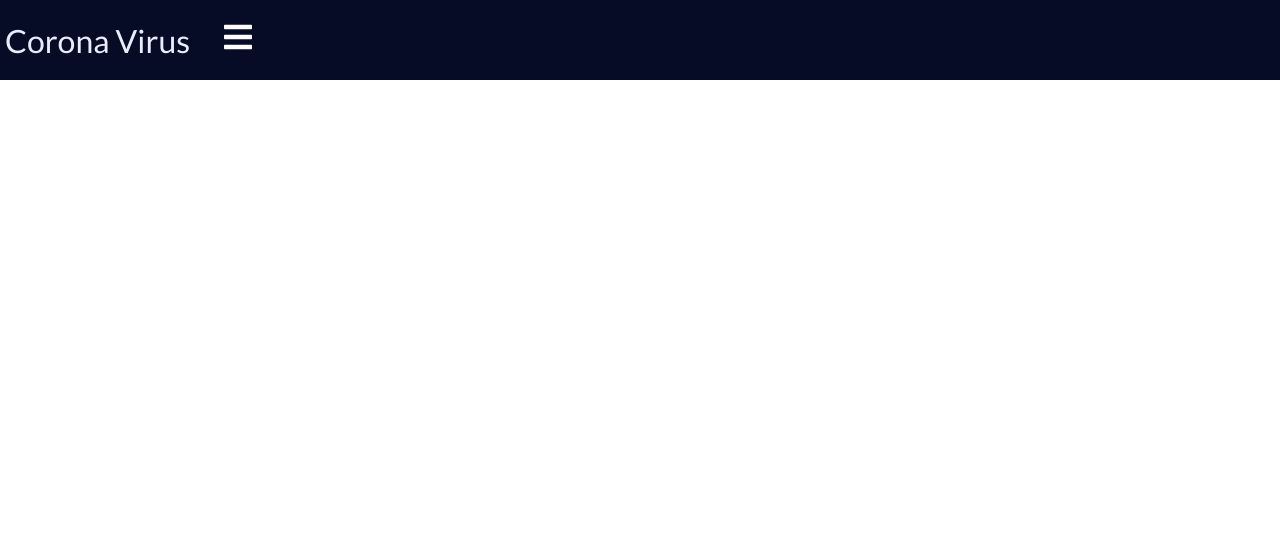
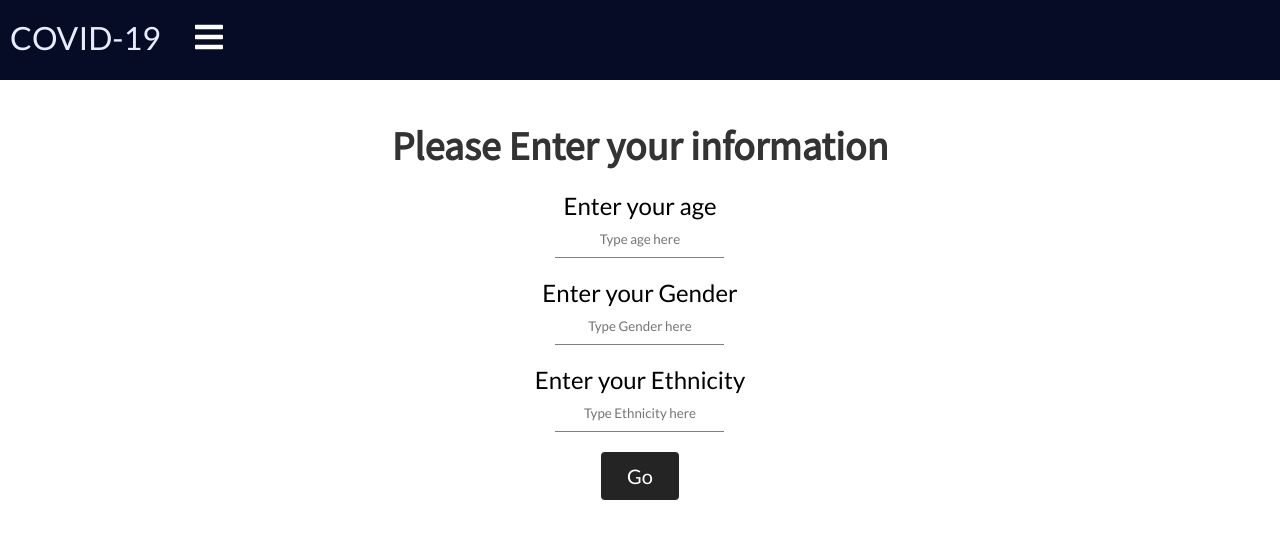
Before and after one commit to neberhardt123/coronaapp, a React (Create React App) app: page /test in a window 1280 px wide. Shown: the top 538 px of the page. Built offline with nearby package versions, Linux system fonts and the light colour scheme.

Commit message:
fixed menu

```diff
--- a/src/App.css
+++ b/src/App.css
@@ -1,4 +1,5 @@
 @import url('https://fonts.googleapis.com/css2?family=Lato&display=swap');
+@import url('https://fonts.googleapis.com/css2?family=Source+Sans+Pro');
 
 * {
   box-sizing: border-box;
@@ -7,10 +8,47 @@
   font-family:'Lato', sans-serif;
 }
 
+body {
+  background-color:#d5d6dd;
+  background-color:white;
+}
 .home, .Graphs {
+  border:1px solid white;
   display:flex;
   height:70vh;
   flex-direction:column;
   align-items:center;
-  font-size:2rem;
+  font-size:1.5rem;
+  align-content:center;
 }
+.home h1 {
+  font-family:'Source Sans Pro';
+  font-weight:bold;
+  padding:20px;
+  font-size:2.5rem;
+  color:#333333;
+}
+
+.item {
+  margin-top:10px;
+  padding:10px;
+  text-align:center;
+  background-color:#f2f2f2;
+  background-color:white;
+  border-radius:5px;
+  /*
+  -webkit-box-shadow: 0px 7px 15px -3px rgba(0,0,0,0.75);
+  moz-box-shadow: 0px 7px 15px -3px rgba(0,0,0,0.75);
+  box-shadow: 0px 7px 15px -3px rgba(0,0,0,0.75);
+  */
+
+}
+
+.input {
+  padding:10px;
+  margin-bottom:20px;
+  border:none;
+  border-bottom:1px solid gray;
+  background:none;
+  text-align:center;
+}
--- a/src/App.js
+++ b/src/App.js
@@ -2,7 +2,7 @@ import './App.css';
 import Navbar from './components/Navbar';
 import { BrowserRouter as Router, Switch, Route } from 'react-router-dom';
 import Home from './pages/Home'
-import Graphs from './pages/Graphs'
+import Test from './pages/Test'
 
 function App() {
 
@@ -13,7 +13,7 @@ function App() {
           <Switch>
           //navbar
             <Route path='/' exact component={Home} />
-            <Route path='/graphs' component={Graphs} />
+            <Route path='/test' component={Test} />
           </Switch>
       </Router>
     </>
--- /dev/null
+++ b/src/components/Button.css
@@ -0,0 +1,99 @@
+:root {
+	--primary: #fff;
+}
+
+.btn {
+	padding: 8px 20px;
+	border-radius: 4px;
+	outline:none;
+	border:none;
+	cursor:pointer;
+	white-space: nowrap;
+}
+
+.btn--primary {
+	background-color:var(--primary);
+	color: #242424;
+	border: 1px solid var(--primary);
+}
+
+.btn--outline {
+	background-color:transparent;
+	color:#fff;
+	padding: 8px 20px;
+	border: 1px solid var(--primary);
+	transition: all 0.3s ease-out;
+}
+
+.btn-medium {
+	padding: 8px 20px;
+	font-size:18px;
+}
+
+.btn--large {
+	padding:12px 26px;
+	font-size: 20px;
+
+}
+
+.btn--mobile {
+	text-align:center;
+	border-radius: 4px;
+	width: 80%;
+	text-decoration: none;
+	font-size:1.5rem;
+	background-color:transparent;
+	color:#fff;
+	padding:14px 20px;
+	border:1px solid #fff;
+	transition: all 0.3s ease-out;
+}
+
+.btn--wide {
+	padding:12px 64px;
+	font-size:20px;
+}
+
+.btn--large:hover, .btn--medium:hover, .btn--mobile:hover {
+	transition:all 0.3s ease-out;
+	background: #fff;
+	color: #242424;
+}
+
+.btn--wide:hover {
+	color:#fff;
+	background-color: #f00946;
+	transition: all 0.2s ease-out;
+}
+
+.blue {
+	background-color:#276afb;
+	color: #fff;
+	border:none;
+}
+
+.red {
+	background-color:#f00946;
+	color: #fff;
+	border:none;
+}
+.primary {
+	background-color:#242424;
+	color: #fff;
+	border:none;
+}
+.primary:hover {
+	background-color:#fff;
+	color: #242424;
+	border:none;
+}
+
+.green {
+	background-color: #25ce4a;
+	color:#fff;
+	border:none;
+}
+
+.green:hover {
+	background-color:#242424;
+}
--- /dev/null
+++ b/src/components/Button.js
@@ -0,0 +1,25 @@
+import React from 'react';
+import './Button.css';
+
+const STYLE= ['btn--primary', 'btn--outline']
+
+const SIZES = ['btn--medium', 'btn--large', 'btn--mobile', 'btn--wide']
+
+const COLOR = ['primary', 'blue','red','green'];
+
+export const Button = ({
+	children,
+	type,
+	onClick,
+	buttonStyle,
+	buttonSize,
+	buttonColor,
+ }) => {
+ 	const checkButtonStyle = STYLE.includes(buttonStyle) ? buttonStyle : STYLE[1]
+ 	const checkButtonSize = SIZES.includes(buttonSize) ? buttonSize : SIZES[1]
+ 	const checkButtonColor = COLOR.includes(buttonColor) ? buttonColor : COLOR[0]
+	return (
+		<button className={`btn ${checkButtonStyle} ${checkButtonSize}
+		${checkButtonColor}`} onClick={onClick} type={type}>{children}</button>
+	)
+}
--- /dev/null
+++ b/src/components/Footer.js
@@ -0,0 +1 @@
+werwer
--- a/src/components/Navbar.css
+++ b/src/components/Navbar.css
@@ -15,14 +15,17 @@
 
 }
 
+
+
 .nav-menu {
 	background-color: #0a1342;
-	width:255px;
-	height:100vh;
+	background-color: #0a1843;
+	width:260px;
+	height:100%;
 	display:flex;
 	justify-content: center;
-	position:fixed;
-	top: 80px;
+	position:absolute;
+	/*top: 80px;*/
 	left:-100%;
 	transition:850ms;
 }
@@ -65,6 +68,8 @@
 h2.navTitle {
   display:flex;
   padding:5px;
+  padding-top:0;
+  padding-left:10px;
   padding-right:0;
   margin-right:0;
   font-weight:400;
--- a/src/components/Navbar.js
+++ b/src/components/Navbar.js
@@ -13,12 +13,11 @@ function Navbar() {
 		<>
 		<IconContext.Provider value={{color:'#fff'}}>
 			<div className="navbar">
-				<h2 className="navTitle">Corona Virus</h2>
+				<h2 className="navTitle">COVID-19</h2>
 				<Link to="#" className='menu-bars'>
-				<FaIcons.FaBars onClick={showSidebar} />
+					{sidebar ?   <FaIcons.FaTimes onClick={showSidebar} /> :<FaIcons.FaBars onClick={showSidebar} />}
 				</Link>
 			</div>
-
 			<nav className= {sidebar ? 'nav-menu active' : 'nav-menu'}>
 				<ul className='nav-menu-items' onClick={showSidebar}>
 					{SidebarData.map((item, index) => {
--- a/src/components/SidebarData.js
+++ b/src/components/SidebarData.js
@@ -11,8 +11,8 @@ export const SidebarData = [
  	cName: 'nav-text'
  },
   {
- 	title: 'Graphs',
- 	path: '/graphs',
+ 	title: 'Risk Assessment',
+ 	path: '/test',
  	icon: <IoIcons.IoIosPaper />,
  	cName: 'nav-text'
  }
--- /dev/null
+++ b/src/components/inputButtons.js
@@ -0,0 +1,31 @@
+import React from 'react'
+import * as FaIcons from "react-icons/fa";
+import * as AiIcons from 'react-icons/ai';
+import * as IoIcons from 'react-icons/io';
+
+export const inputButtons = [
+ {
+ 	title: 'Enter your age',
+ 	place: 'Type age here',
+ 	width: '70%',
+ 	type:'text',
+ 	id: 'age',
+ 	cName: 'input'
+ },
+  {
+  	title: 'Enter your Gender',
+ 	place: 'Type Gender here',
+ 	width: '100px',
+ 	type:'text',
+ 	id:'gender',
+ 	cName: 'input'
+ },
+   {
+  	title: 'Enter your Ethnicity',
+ 	place: 'Type Ethnicity here',
+ 	width: '50px',
+ 	type:'text',
+ 	id:'race',
+ 	cName: 'input'
+ }
+]
--- a/src/pages/Graphs.js
+++ b/src/pages/Test.js
@@ -2,7 +2,7 @@ import React from 'react'
 import {inputButtons} from '../components/inputButtons'
 import {Button} from '../components/Button.js'
 
-function Graphs() {
+function Test() {
 	//const [button, setButton] = useState(true);
 
 	//const handleClick = () => setClick(!click);
@@ -27,4 +27,4 @@ function Graphs() {
 	)
 }
 
-export default Graphs;
+export default Test;
```
Also changed, not shown: src/images/c.jpg (added).
